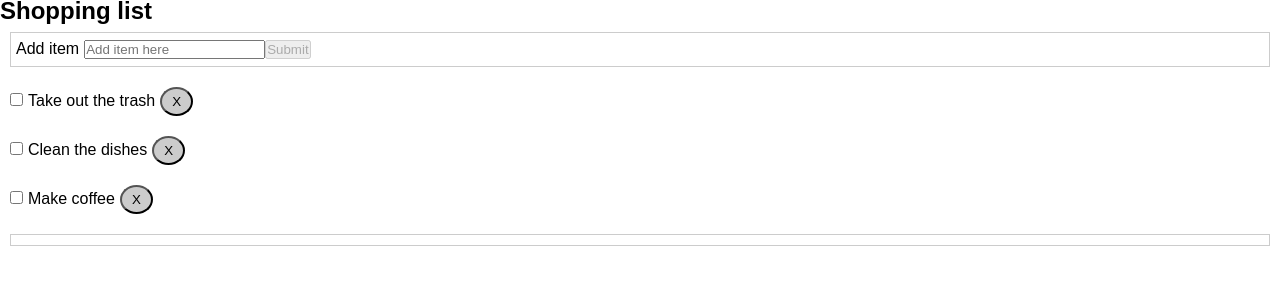
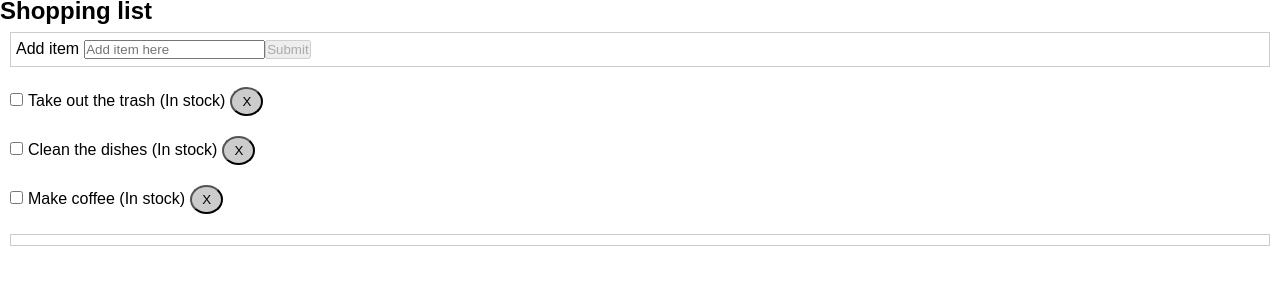
Before and after one commit to kimflournoy/sf_challenge, a React (Create React App) app: page / in a window 1280 px wide. Shown: the top 300 px of the page. Built offline with nearby package versions, Linux system fonts and the light colour scheme.

Commit message:
Adding fake in stock message

```diff
--- a/src/App.js
+++ b/src/App.js
@@ -15,16 +15,19 @@ class App extends Component {
       {
         id: 0,
         title: 'Take out the trash',
+        inStock: true,
         completed: false
       },
       {
         id: 1,
         title: 'Clean the dishes',
+        inStock: true,
         completed: false
       },
       {
         id: 2,
         title: 'Make coffee',
+        inStock: true,
         completed: false
       },
     ],
@@ -97,6 +100,7 @@ class App extends Component {
     const newTodo = {
       id: newId,
       title: title,
+      inStock: true,
       completed: false
     }
     this.setState({ todos: [...this.state.todos, newTodo] });
--- a/src/components/TodoItem/TodoItem.js
+++ b/src/components/TodoItem/TodoItem.js
@@ -23,12 +23,21 @@ export class TodoItem extends Component {
 
 
   render() {
-    const { id, title, completed } = this.props.todo;
+    const { id, title, inStock, completed } = this.props.todo;
+
+    var stockMessage = "";
+
+    if(inStock) {
+      stockMessage = "In stock";
+    }
+    else {
+      stockMessage = "Out of stock";
+    }
 
     return (
       <li className={"todoitem__list-item" + this.getStyle(completed) }>
         <input type="checkbox" className="todoitem__checkbox" id={"todoitem__checkbox_checkbox-" + id} onChange={this.props.toggleComplete.bind(this, id)} />
-        <label htmlFor={"todoitem__checkbox_checkbox-" + id} className="todoitem__checkbox-label">{ title }</label>
+        <label htmlFor={"todoitem__checkbox_checkbox-" + id} className="todoitem__checkbox-label">{ title } ({ stockMessage })</label>
         <button className="todoitem__delete-button" onClick={this.props.deleteTodo.bind(this, id)}>X</button>
       </li>
     )
```
Also changed, not shown: todo.txt (deleted).
